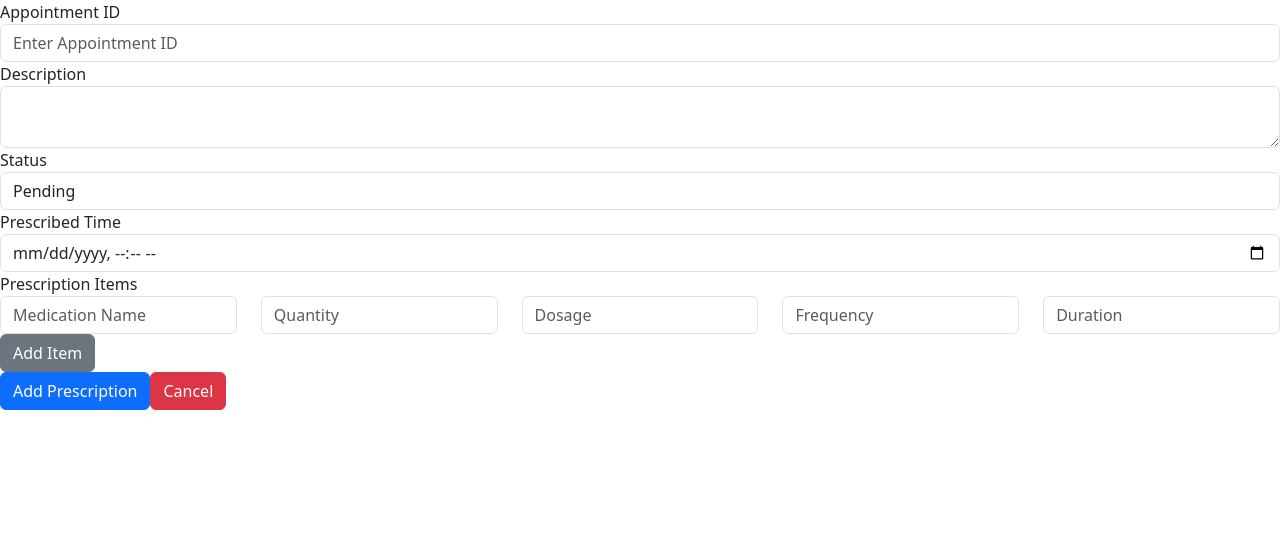
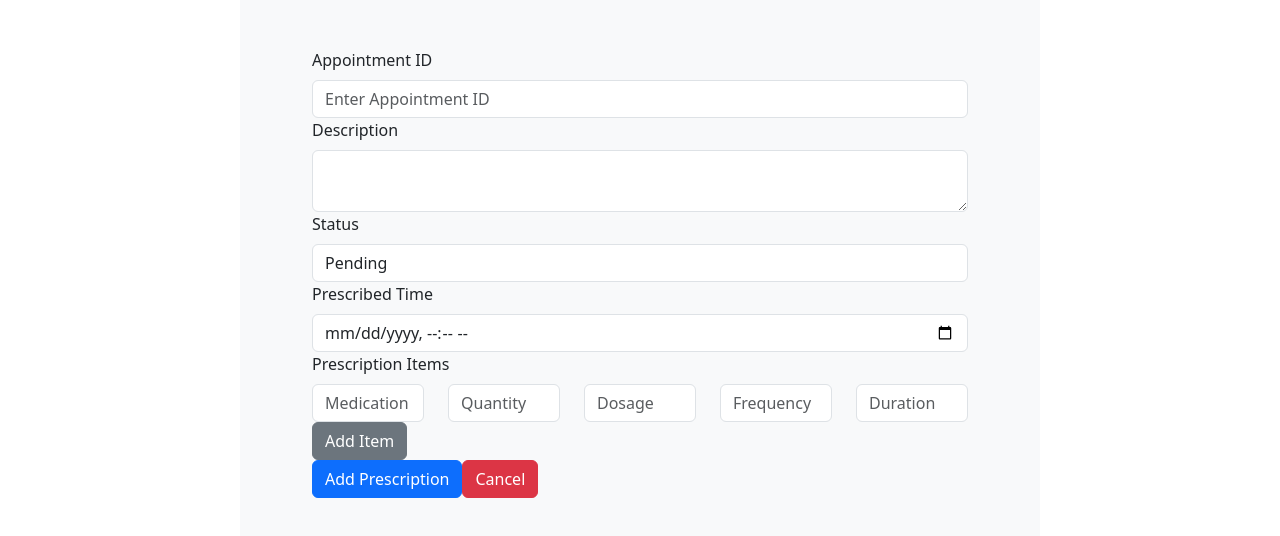
Before and after one commit to SansalaNanayakkara/medicare, a React (Create React App) app in the folder medi-care/frontend/: page /addprescription in a window 1280 px wide. Shown: the top 536 px of the page. Built offline with nearby package versions, Linux system fonts and the light colour scheme.

Commit message:
add background img for prescription pages

```diff
--- a/medi-care/frontend/src/Doctor/AddPrescription.jsx
+++ b/medi-care/frontend/src/Doctor/AddPrescription.jsx
@@ -1,5 +1,7 @@
 import React, { useState } from 'react';
 import axios from 'axios';
+import backgroundImage from "../Assests/background.jpg";
+import { Container, Row, Col, Form } from 'react-bootstrap'; // Import the necessary components
 
 const AddPrescription = ({ doctorId, onClose, onPrescriptionAdded }) => {
   const [appointmentId, setAppointmentId] = useState('');
@@ -67,60 +69,112 @@ const AddPrescription = ({ doctorId, onClose, onPrescriptionAdded }) => {
   };
 
   return (
-        <div>
-            <form onSubmit={handleSubmit}>
-                <div className="form-group">
-                    <label>Appointment ID</label>
-                    <input
+    <Container className="bg-light p-5" style={{ maxWidth: '800px' }}>
+      <Container fluid style={{ display: 'flex', justifyContent: 'center' }}>
+        <Row className="justify-content-center align-items-center vh-80" style={{ width: '100%' }}>
+          <Col>
+            <Form onSubmit={handleSubmit}>
+              <Form.Group controlId="appointmentId">
+                <Form.Label>Appointment ID</Form.Label>
+                <Form.Control
                   type="text"
-                        className="form-control"
                   value={appointmentId}
                   onChange={(e) => setAppointmentId(e.target.value)}
                   placeholder="Enter Appointment ID"
                 />
-                </div>
-                <div className="form-group">
-                <label>Description</label>
-                <textarea className="form-control" value={prescriptionDescription} onChange={(e) => setPrescriptionDescription(e.target.value)}></textarea>
-                </div>
-                <div className="form-group">
-                    <label>Status</label>
-                    <select className="form-control" value={status} onChange={(e) => setStatus(e.target.value)}>
+              </Form.Group>
+
+              <Form.Group controlId="prescriptionDescription">
+                <Form.Label>Description</Form.Label>
+                <Form.Control
+                  as="textarea"
+                  value={prescriptionDescription}
+                  onChange={(e) => setPrescriptionDescription(e.target.value)}
+                />
+              </Form.Group>
+
+              <Form.Group controlId="status">
+                <Form.Label>Status</Form.Label>
+                <Form.Control
+                  as="select"
+                  value={status}
+                  onChange={(e) => setStatus(e.target.value)}
+                >
                   <option value="Pending">Pending</option>
                   <option value="Dispensed">Dispensed</option>
-                    </select>
-                </div>
-                <div className="form-group">
-                    <label>Prescribed Time</label>
-                    <input type="datetime-local" className="form-control" value={prescribedTime} onChange={(e) => setPrescribedTime(e.target.value)} />
-                </div>
-                <div className="form-group">
-                    <label>Prescription Items</label>
+                </Form.Control>
+              </Form.Group>
+
+              <Form.Group controlId="prescribedTime">
+                <Form.Label>Prescribed Time</Form.Label>
+                <Form.Control
+                  type="datetime-local"
+                  value={prescribedTime}
+                  onChange={(e) => setPrescribedTime(e.target.value)}
+                />
+              </Form.Group>
+
+              <Form.Group controlId="prescriptionItems">
+                <Form.Label>Prescription Items</Form.Label>
                 {items.map((item, index) => (
-                        <div key={index} className="row">
-                            <div className="col">
-                                <input type="text" className="form-control" placeholder="Medication Name" name="medication_name" value={item.medication_name} onChange={event => handleInputChange(index, event)} />
-                            </div>
-                            <div className="col">
-                                <input type="number" className="form-control" placeholder="Quantity" name="quantity_prescribed" value={item.quantity_prescribed} onChange={event => handleInputChange(index, event)} />
-                            </div>
-                            <div className="col">
-                                <input type="text" className="form-control" placeholder="Dosage" name="dosage" value={item.dosage} onChange={event => handleInputChange(index, event)} />
-                            </div>
-                            <div className="col">
-                                <input type="text" className="form-control" placeholder="Frequency" name="frequency" value={item.frequency} onChange={event => handleInputChange(index, event)} />
-                            </div>
-                            <div className="col">
-                                <input type="text" className="form-control" placeholder="Duration" name="duration" value={item.duration} onChange={event => handleInputChange(index, event)} />
-                            </div>
-                        </div>
+                  <Row key={index}>
+                    <Col>
+                      <Form.Control
+                        type="text"
+                        placeholder="Medication Name"
+                        name="medication_name"
+                        value={item.medication_name}
+                        onChange={(event) => handleInputChange(index, event)}
+                      />
+                    </Col>
+                    <Col>
+                      <Form.Control
+                        type="number"
+                        placeholder="Quantity"
+                        name="quantity_prescribed"
+                        value={item.quantity_prescribed}
+                        onChange={(event) => handleInputChange(index, event)}
+                      />
+                    </Col>
+                    <Col>
+                      <Form.Control
+                        type="text"
+                        placeholder="Dosage"
+                        name="dosage"
+                        value={item.dosage}
+                        onChange={(event) => handleInputChange(index, event)}
+                      />
+                    </Col>
+                    <Col>
+                      <Form.Control
+                        type="text"
+                        placeholder="Frequency"
+                        name="frequency"
+                        value={item.frequency}
+                        onChange={(event) => handleInputChange(index, event)}
+                      />
+                    </Col>
+                    <Col>
+                      <Form.Control
+                        type="text"
+                        placeholder="Duration"
+                        name="duration"
+                        value={item.duration}
+                        onChange={(event) => handleInputChange(index, event)}
+                      />
+                    </Col>
+                  </Row>
                 ))}
                 <button type="button" className="btn btn-secondary" onClick={handleAddItem}>Add Item</button>
-                </div>
+              </Form.Group>
+
               <button type="submit" className="btn btn-primary">Add Prescription</button>
               <button type="button" className="btn btn-danger" onClick={onClose}>Cancel</button>
-            </form>
-        </div>
+            </Form>
+          </Col>
+        </Row>
+      </Container>
+    </Container>
   );
 };
 
--- a/medi-care/frontend/src/Doctor/PrescriptionList.jsx
+++ b/medi-care/frontend/src/Doctor/PrescriptionList.jsx
@@ -1,6 +1,7 @@
 import React, { useEffect, useState } from 'react';
 import axios from 'axios';
 import AddPrescription from './AddPrescription';
+import backgroundImage from "../Assests/background.jpg";
 
 const PrescriptionList = ({ doctorId }) => {
   const [prescriptions, setPrescriptions] = useState([]);
@@ -43,7 +44,12 @@ const PrescriptionList = ({ doctorId }) => {
   };
 
   return (
-        <div>
+    <div style={{
+      backgroundImage: `url(${backgroundImage})`,
+      backgroundSize: 'cover',
+      backgroundPosition: 'center',
+      height: '100vh',
+    }}>
       <h2>Prescriptions</h2>
       {!showAddPrescription && (
         <>
```
Also changed, not shown: 1 other file (tests, documents, lock files or other folders). Lines whose indentation alone changed are shown as unchanged.
